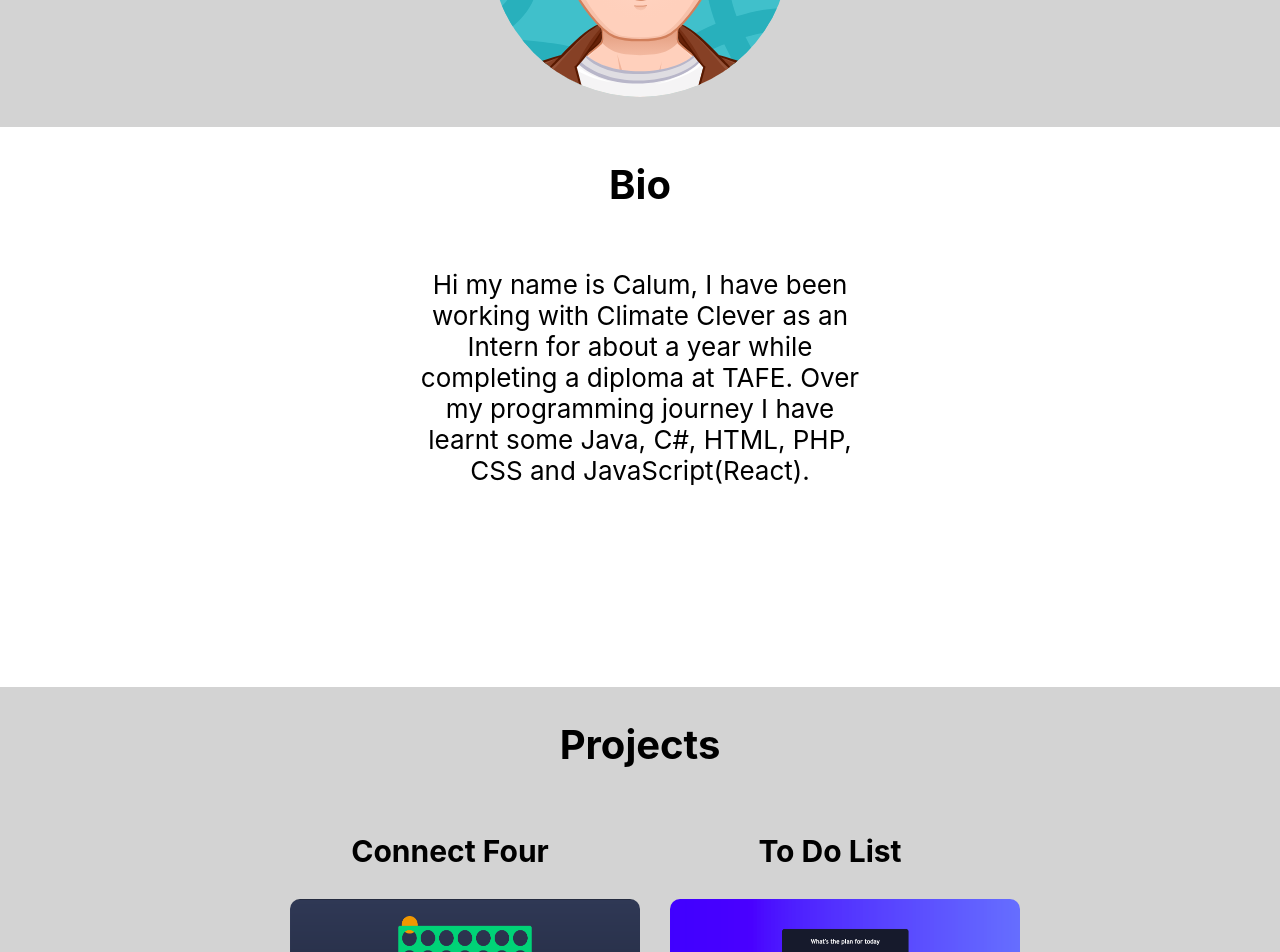
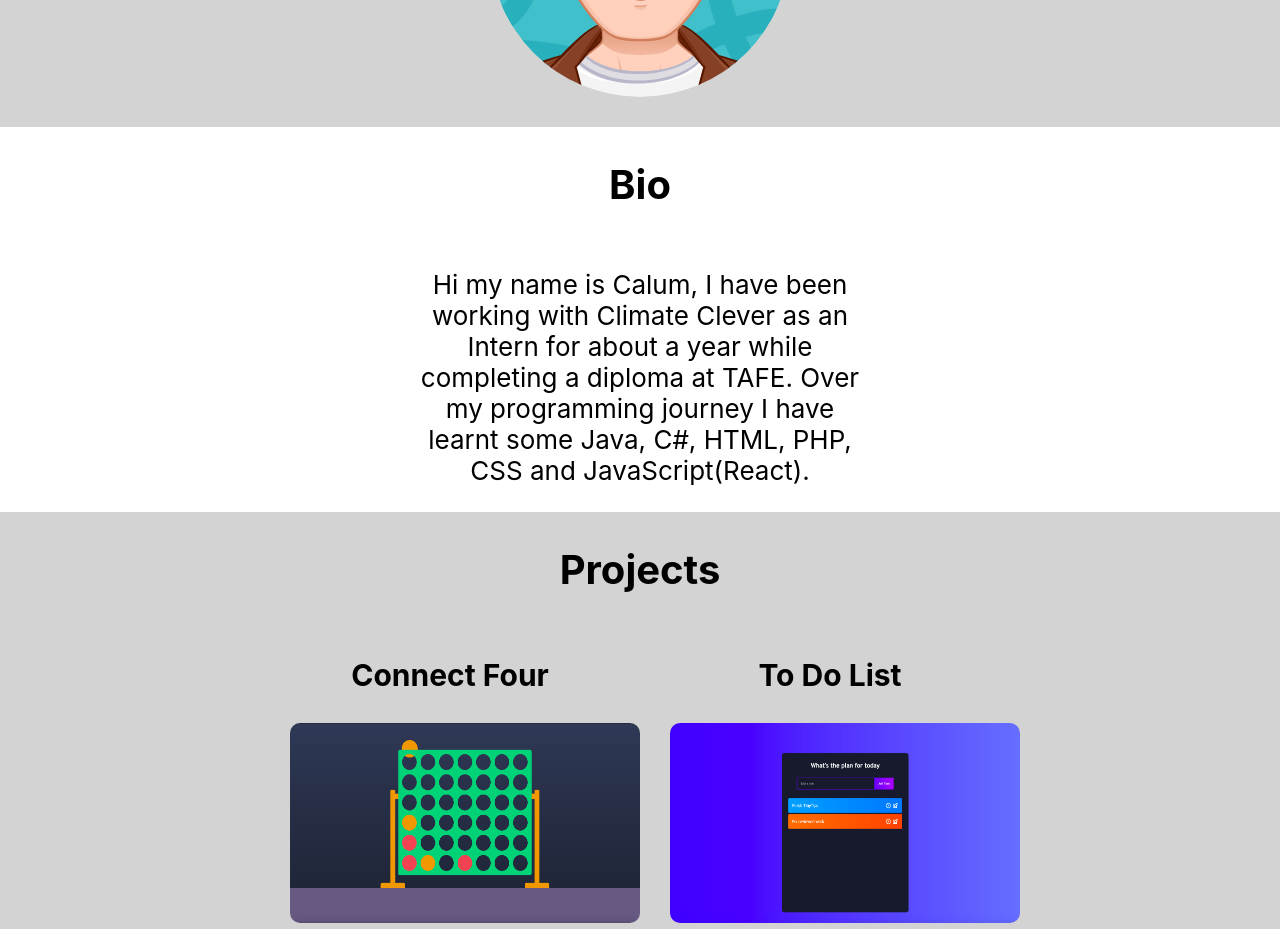
Before and after one commit to CalumSmith2401/my-portfolio, a React (Create React App) app: page / in a window 1280 px wide. Shown: the part 600-1552 px from the top of the page. Built offline with nearby package versions, Linux system fonts and the light colour scheme.

Commit message:
fixing mobile issues

```diff
--- a/src/App.css
+++ b/src/App.css
@@ -4,7 +4,7 @@
 
 .App-header {
   background-color: white;
-  min-height: 70vh;
+  min-height: 30vh;
   display: flex;
   align-content: center;
   flex-direction: column;
@@ -14,7 +14,16 @@
 
 .App-body {
   position: relative;
-  min-height: 70vh;
+  min-height: 40vh;
+  display: flex;
+  flex-direction: column;
+  font-size: calc(10px + 2vmin);
+  background-color: lightgrey;
+}
+
+.App-portfolio {
+  position: relative;
+  min-height: 30vh;
   display: flex;
   flex-direction: column;
   font-size: calc(10px + 2vmin);
--- a/src/App.tsx
+++ b/src/App.tsx
@@ -50,7 +50,7 @@ function App() {
           </P1>
         </BioDiv>
       </body>
-      <body className="App-body">
+      <body className="App-portfolio">
         <H2>Projects</H2>
         <PORTFOLIO>
           <div>
--- a/src/styles.ts
+++ b/src/styles.ts
@@ -62,7 +62,8 @@ export const PORTFOLIO = styled.div(() => ({
 
 export const EXAMPLES = styled.div(() => ({
   [mediaQueries[1]]: {
-    display: "none",
+    display: "flex",
+    flexDirection: "column",
   },
   paddingBottom: "30px",
 }));
```
Also changed, not shown: 1 other file (tests, documents, lock files or other folders).
